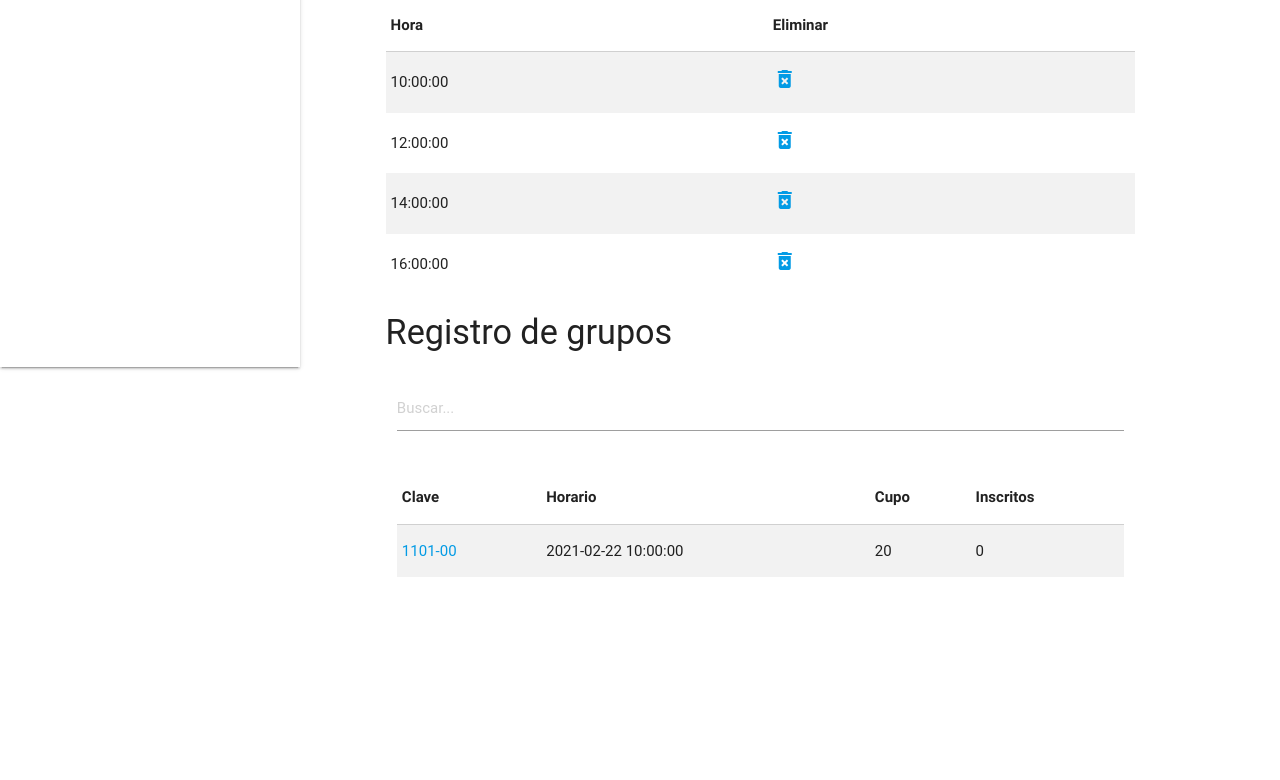
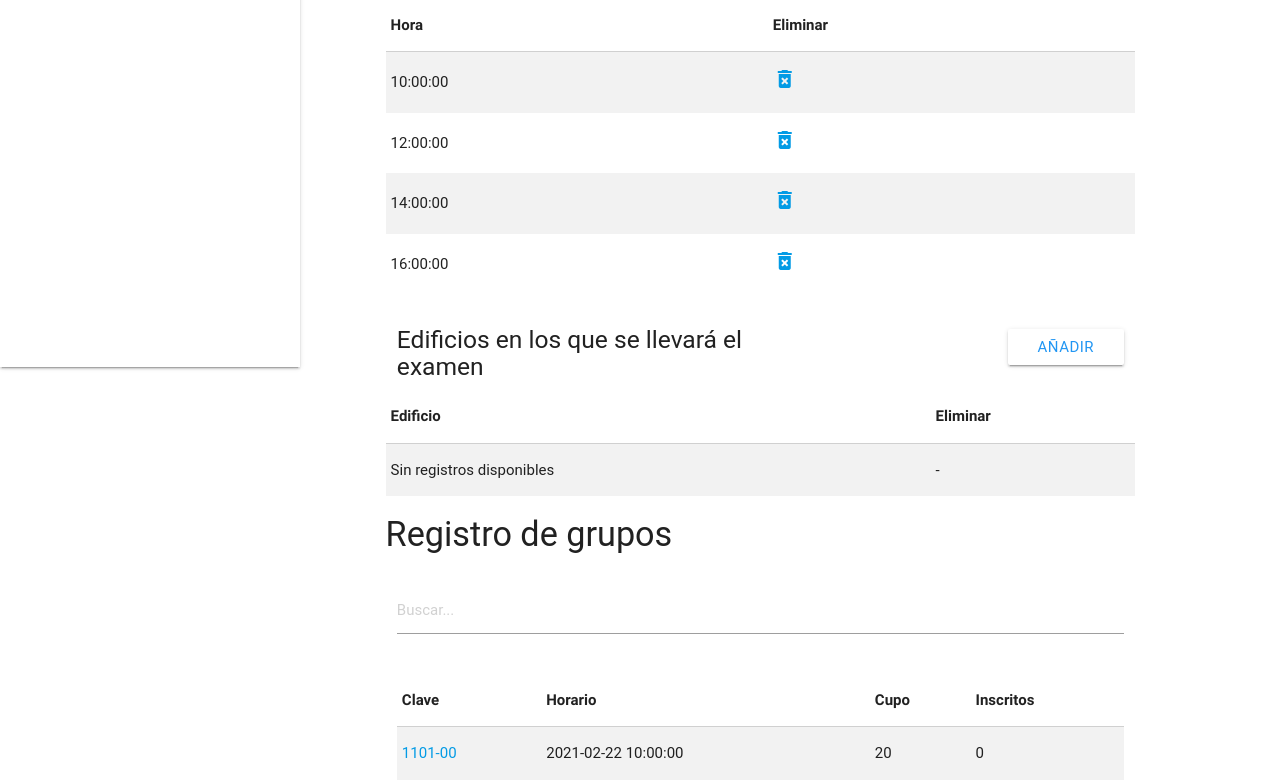
Before and after one commit to edoomm/proyecto-web, a PHP site: page /admin/grupos/ in a window 1280 px wide. Shown: the part 493-1273 px from the top of the page. Before the commit the page ends 1070 px from the top, so only its background shows below. Run offline with PHP 8.4, Linux system fonts and the light colour scheme; a user stored in the database is signed in; data comes from the database, SQL or seed files in the repository; data that the repository does not hold is empty; style sheets or scripts are compiled from the project's sources; some libraries are stand-ins or nearby versions; some web fonts are replaced.

Commit message:
insercion de edificios

```diff
--- a/admin/grupos/index.php
+++ b/admin/grupos/index.php
@@ -209,6 +209,72 @@ if (!isset($_SESSION["id"])) {
                 </table>
             </div>
         </div>
+        <!-- Edificios -->
+        <div class="container">
+            <div class="row header-dashboard-students">
+                <div class="col s12 m6 l6">
+                    <h5>Edificios en los que se llevará el examen</h5>
+                </div>
+                <div class="col s12 m6 l6 new-button-dashboard">
+                    <!-- Modal trigger -->
+                    <button class="waves-effect waves-light btn white blue-text modal-trigger"
+                        data-target="modalNuevoEdificio">Añadir</button>
+                </div>
+                <!-- Modal Structure -->
+                <div id="modalNuevoEdificio" class="modal">
+                    <form class="col s12" id="newEdificio">
+                        <div class="modal-content">
+                            <h4>Añadir nuevo edificio</h4>
+
+                            <div class="row modal-form-row">
+                                <div class="input-field col s12">
+                                    <input id="txtEdificio" type="text" class="validate" placeholder="Ejemplo: 1100" data-validetta="regExp[clave]" required>
+                                    <label for="txtEdificio">Edificio</label>
+                                </div>
+                            </div>
+                        </div>
+                        <div class="modal-footer">
+                            <input class="modal-action waves-effect waves-green btn-flat" type="submit" value="Añadir">
+                        </div>
+                    </form>
+                </div>
+
+                <table id="tblHoras" class="striped">
+                    <thead>
+                        <tr>
+                            <th>Edificio</th>
+                            <th>Eliminar</th>
+                        </tr>
+                    </thead>
+
+                    <tbody>
+                        <?php
+                        $query = "SELECT edificio FROM Edificio";
+                        $result = mysqli_query($conn, $query);
+
+                        if (mysqli_num_rows($result) == 0) {
+                        ?>
+                        <tr>
+                            <td>Sin registros disponibles</td>
+                            <td>-</td>
+                        </tr>
+                        <?php
+                        }
+                        else
+                            while ($row = mysqli_fetch_array($result)) {
+                                $edificio = $row["edificio"];
+                        ?>
+                        <tr>
+                            <td><?php echo $edificio; ?></td>
+                            <td><a href="javascript:void(0)" onclick="eliminarEdifico(this)"> <i class="material-icons">delete_forever</i> </a></td>
+                        </tr>
+                        <?php
+                            }
+                        ?>
+                    </tbody>
+                </table>
+            </div>
+        </div>
 
         <!-- Dashboard -->
         <div class="container">
@@ -341,6 +407,7 @@ if (!isset($_SESSION["id"])) {
     $(document).ready(function () {
         intializeNewDay();
         intializeValidationNewHour();
+        intializeValidationNewEdificio();
     })
 
     /**
@@ -373,7 +440,30 @@ if (!isset($_SESSION["id"])) {
                 // e.preventDefault();
                 alert("No todos los campos son validos");
             }
-        })
+        });
+    }
+
+    function intializeValidationNewEdificio() {
+        $("#newEdificio").validetta({
+            validators: {
+                regExp: {
+                    clave: {
+                        pattern: /^\d{1,4}$/,
+                        errorMessage: "Rango aceptado [0, 9999]"
+                    }
+                }
+            },
+            realTime : true,
+            bubblePosition: 'bottom',
+            onValid : function (e) {
+                e.preventDefault();
+                submitNewEdificio();
+            },
+            onError : function (e) {
+                // e.preventDefault();
+                alert("No todos los campos son validos");
+            }
+        });
     }
 
     /**
@@ -428,6 +518,24 @@ if (!isset($_SESSION["id"])) {
             method: "POST",
             cache: false,
             data: {hora: $("#txtHora").val()},
+            success: function (respax) {
+                console.log(respax);
+                if (respax == "true") {
+                    window.location.reload();
+                }
+                else {
+                    alert(respax);
+                }
+            }
+        });
+    }
+
+    function submitNewEdificio() {
+        $.ajax({
+            url: "./insertEdificio.php",
+            method: "POST",
+            cache: false,
+            data: {edificio: pad(parseInt($("#txtEdificio").val()), 4)},
             success: function (respax) {
                 console.log(respax);
                 if (respax == "true") {
@@ -523,4 +631,8 @@ if (!isset($_SESSION["id"])) {
         });
     }
 
+    function eliminarEdifico(a) {
+
+    }
+
 </script>
```
Also changed, not shown: admin/grupos/insertEdificio.php (added, +33 -0 lines).
